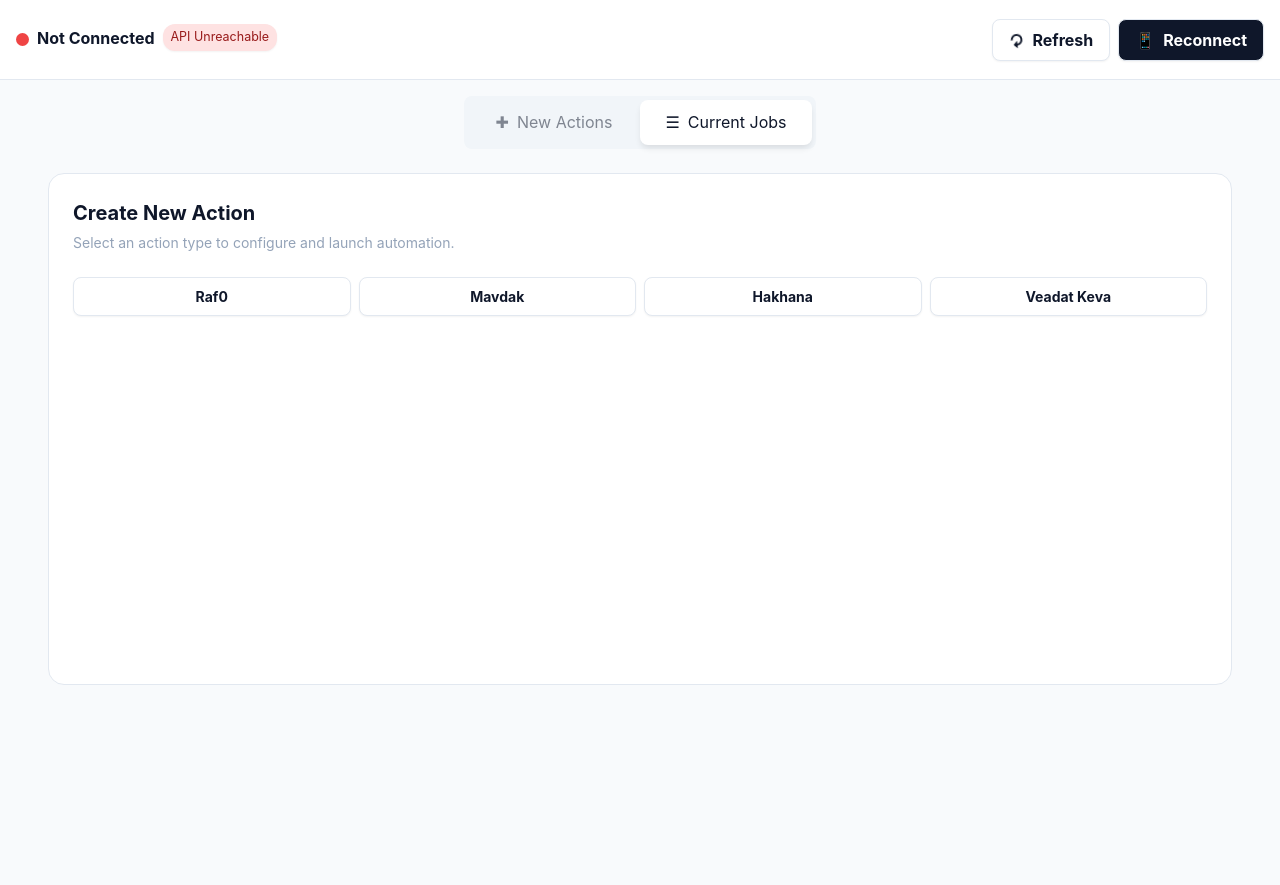
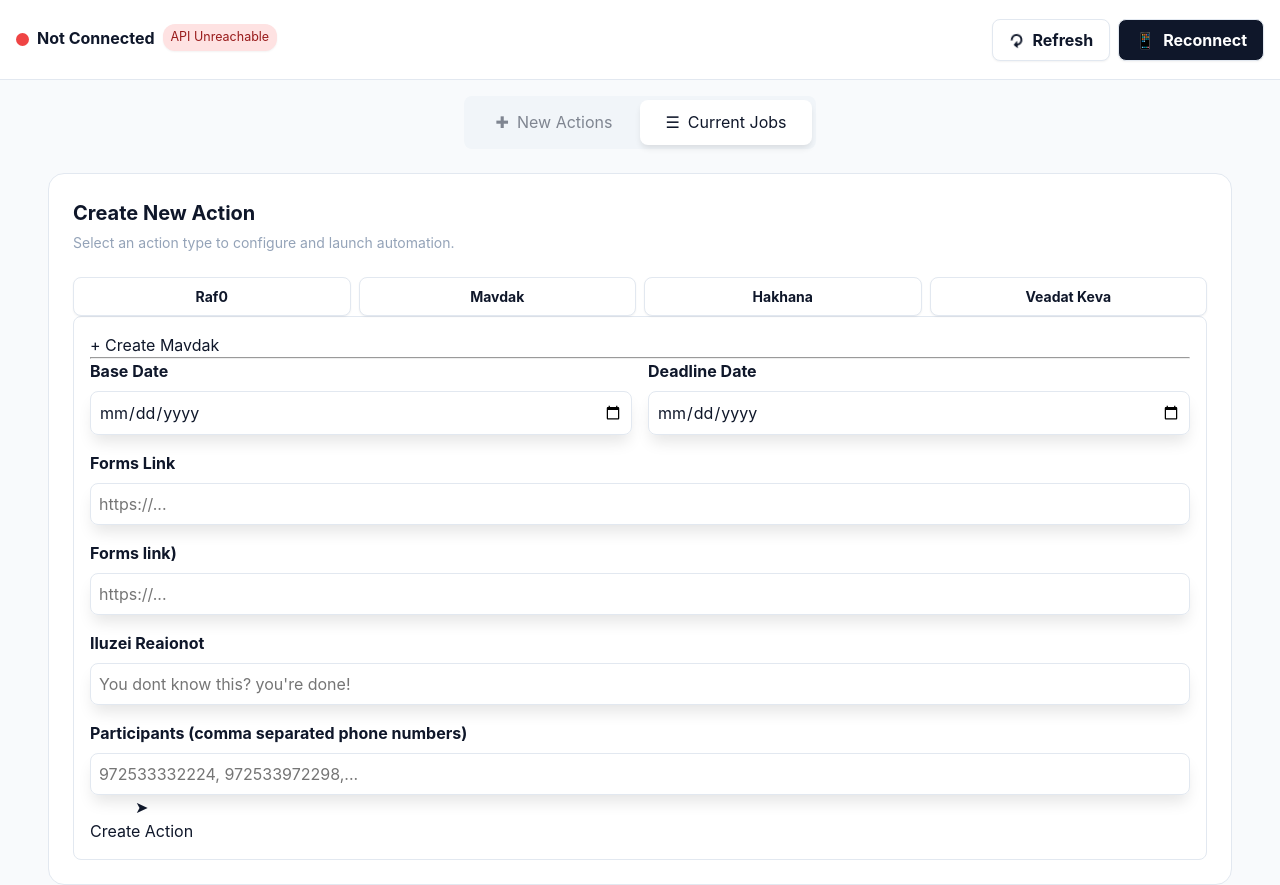
Before and after one commit to Programmer5678/whatsapp_bot_frontend, a React (Vite) app: page / in a window 1280 px wide. Before the commit the page ends 800 px from the top, so only its background shows below. Built offline with nearby package versions, Linux system fonts and the light colour scheme; no server answers.

Commit message:
Working on NewActions, new Field component for fields inside a form

```diff
--- a/src/connection/popup/form/ConnectionForm.css
+++ b/src/connection/popup/form/ConnectionForm.css
@@ -11,36 +11,12 @@
   font-weight: bold;
 }
 
-/* Field wrapper (label + input) */
-.connection-form__field {
-  display: flex;
-  flex-direction: column;
-  gap: var(--spacing-sm);
-}
-
-/* Field label text */
-.connection-form__label {
-  font-weight: bold;
-}
-
-/* Inputs are visually consistent but still native */
-.connection-form__field input {
-  padding: var(--spacing-sm);
-  border-radius: var(--radius-md);
-  border: 1px solid var(--border-color);
-  box-shadow: var(--shadow-lg);
-}
 
 /* Submit row aligned to the right */
 .connection-form__actions {
   display: flex;
   justify-content: flex-end;
   gap: var(--spacing-md);
-}
-
-
-.connection-form__input:focus {
-    outline: 3px solid var(--info-bg);
 }
 
 
--- a/src/connection/popup/form/ConnectionForm.tsx
+++ b/src/connection/popup/form/ConnectionForm.tsx
@@ -2,6 +2,7 @@ import React, { useState } from "react";
 import { api } from "../../../shared/api/client" ;
 import { QRCodeResponseModel } from "../../../shared/api/types";
 import "./ConnectionForm.css";
+import { Field } from "../../../shared/components/Field";
 
 interface ConnectionFormProps {
     hide: boolean
@@ -37,27 +38,23 @@ export function ConnectionForm(props: ConnectionFormProps) {
         >
             <div className="connection-form__title">Connect WhatsApp</div>
 
-            {/* Phone number input */}
-            <label className="connection-form__field">
-                <span className="connection-form__label">Phone Number</span>
+
+            <Field label="Phone Number">
                 <input
-                    className="connection-form__input"
                     value={phoneNumber}
                     onChange={(e) => setPhoneNumber(e.target.value)}
                     placeholder="9725XXXXXXXX"
                 />
-            </label>
+            </Field>
 
             {/* API key input */}
-            <label className="connection-form__field">
-                <span className="connection-form__label">API Key</span>
+            <Field label="API Key">
                 <input
-                    className="connection-form__input"
                     value={APIKey}
                     onChange={(e) => setAPIKey(e.target.value)}
                     placeholder="You dont know this? you're done!"
                 />
-            </label>
+            </Field>
 
             {/* Buttons */}
             <div className="connection-form__actions">
--- a/src/dashboard/NewActions.tsx
+++ b/src/dashboard/NewActions.tsx
@@ -1,5 +1,6 @@
 import React from 'react';
 import './NewActions.css';
+import { Field } from '../shared/components/Field';
 
 export function NewActions() {
     return (
@@ -19,11 +20,127 @@ export function NewActions() {
 
             {/* action buttons */}
             <div className="new-actions-grid">
-                <button className="action-button default" style={{ fontSize : "var(--font-mdl)" }}>Raf0</button>
-                <button className="action-button default" style={{ fontSize : "var(--font-mdl)" }}>Mavdak</button>
-                <button className="action-button default" style={{ fontSize : "var(--font-mdl)" }}>Hakhana</button>
-                <button className="action-button default" style={{ fontSize : "var(--font-mdl)" }}>Veadat Keva</button>
+                <button className="action-button default" style={{ fontSize: "var(--font-mdl)" }}>Raf0</button>
+                <button className="action-button default" style={{ fontSize: "var(--font-mdl)" }}>Mavdak</button>
+                <button className="action-button default" style={{ fontSize: "var(--font-mdl)" }}>Hakhana</button>
+                <button className="action-button default" style={{ fontSize: "var(--font-mdl)" }}>Veadat Keva</button>
             </div>
+
+            <form style={{ border: "1px solid var(--border-color)", borderRadius: "var(--radius-md)", padding: "var(--spacing-md)" }}>
+                <div>+ Create Mavdak</div>
+                <hr style={{ height: "1px", backgroundColor: "var(--border-color)", width: "100%" }}></hr>
+
+                <div style={{ display: "flex", flexDirection: "column", gap: "var(--spacing-md)" }}>
+
+                    {/* <div>
+                        <label style={{ fontSize: "var(--font-mdl)" }}>
+                            Base Date
+                            <input type="date"></input>
+                        </label>
+
+                        <label style={{ fontSize: "var(--font-mdl)" }}>
+                            Deadline
+                            <input type="date"></input>
+                        </label>
+
+                    </div> */}
+
+                    {/* <label style={{ fontSize: "var(--font-mdl)" }}>
+                        Forms Link
+                        <input type="text" placeholder="https://..."></input>
+                    </label> */}
+
+                    {/* <label style={{ fontSize: "var(--font-mdl)" }}>
+                        Participants( comma seperated phone numbers )
+                        <input type="text" placeholder="972533332224, 972533972298,..."></input>
+                    </label> */}
+
+
+
+
+                    <div style={{ display: "grid", gridTemplateColumns: "1fr 1fr", gap: "var(--spacing-md)", width: "100%" }}>
+                        <Field label="Base Date">
+
+                            <input
+                                type="date"
+                                placeholder="https://..."
+                            />
+                        </Field>
+
+                        <Field label="Deadline Date">
+
+                            <input
+                                type="date"
+                                placeholder="https://..."
+                                style={{
+                                    padding: "var(--spacing-sm)",
+                                    borderRadius: "var(--radius-md)",
+                                    border: "1px solid var(--border-color)",
+                                    boxShadow: "var(--shadow-lg)",
+                                }}
+                            />
+                        </Field>
+
+                    </div>
+
+
+
+                    <Field label="Forms Link">
+                        <input
+                            placeholder="https://..."
+                            style={{
+                                padding: "var(--spacing-sm)",
+                                borderRadius: "var(--radius-md)",
+                                border: "1px solid var(--border-color)",
+                                boxShadow: "var(--shadow-lg)",
+                            }}
+                        />
+                    </Field>
+
+                    <Field label="Forms link)">
+                        <input
+                            placeholder="https://..."
+                            style={{
+                                padding: "var(--spacing-sm)",
+                                borderRadius: "var(--radius-md)",
+                                border: "1px solid var(--border-color)",
+                                boxShadow: "var(--shadow-lg)",
+                            }}
+                        />
+                    </Field>
+
+                    <Field label="Iluzei Reaionot">
+                        <input
+                            placeholder="You dont know this? you're done!"
+                            style={{
+                                padding: "var(--spacing-sm)",
+                                borderRadius: "var(--radius-md)",
+                                border: "1px solid var(--border-color)",
+                                boxShadow: "var(--shadow-lg)",
+                            }}
+                        />
+                    </Field>
+                    <Field label="Participants (comma separated phone numbers)">
+                        <input
+                            placeholder="972533332224, 972533972298,..."
+                            style={{
+                                padding: "var(--spacing-sm)",
+                                borderRadius: "var(--radius-md)",
+                                border: "1px solid var(--border-color)",
+                                boxShadow: "var(--shadow-lg)",
+                            }}
+                        />
+                    </Field>
+
+                </div>
+
+                <button>
+                    <div>&#10148;</div>
+                    <div>Create Action</div>
+                </button>
+
+            </form>
+
         </>
     );
 }
--- /dev/null
+++ b/src/shared/components/Field.css
@@ -0,0 +1,22 @@
+/* Field wrapper (label + input) */
+.field {
+  display: flex;
+  flex-direction: column;
+  gap: var(--spacing-sm);
+}
+
+.field_span {
+    font-weight: bold;
+}
+
+/* Inputs are visually consistent but still native */
+.field input {
+  padding: var(--spacing-sm);
+  border-radius: var(--radius-md);
+  border: 1px solid var(--border-color);
+  box-shadow: var(--shadow-lg);
+}
+
+.field input:focus {
+    outline: 3px solid var(--info-bg);
+}
--- /dev/null
+++ b/src/shared/components/Field.tsx
@@ -0,0 +1,12 @@
+import './Field.css';
+
+export function Field( props :
+    { label : string, children : React.ReactElement<HTMLInputElement> }
+) {
+    return (
+        <label className="field">
+               <span className="field_span">{props.label}</span>
+               {props.children}
+        </label>
+    );
+}
```
